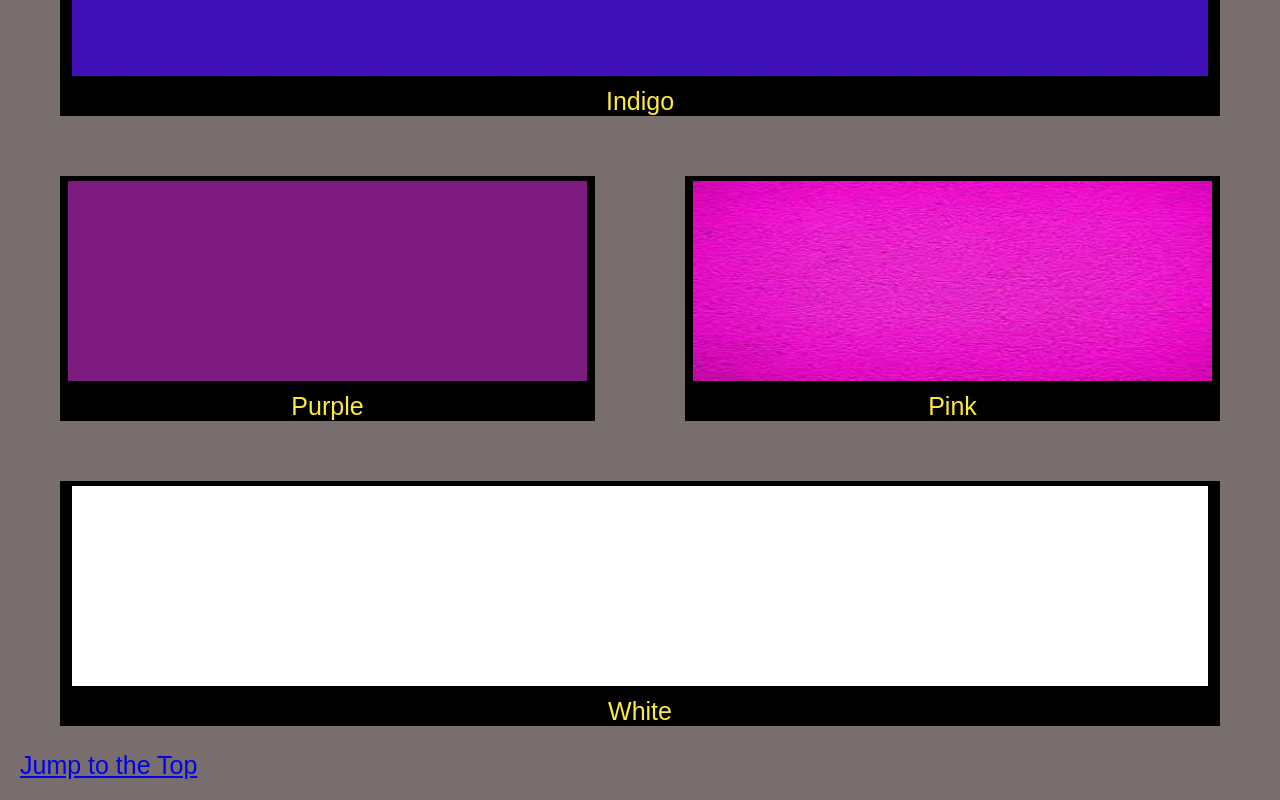
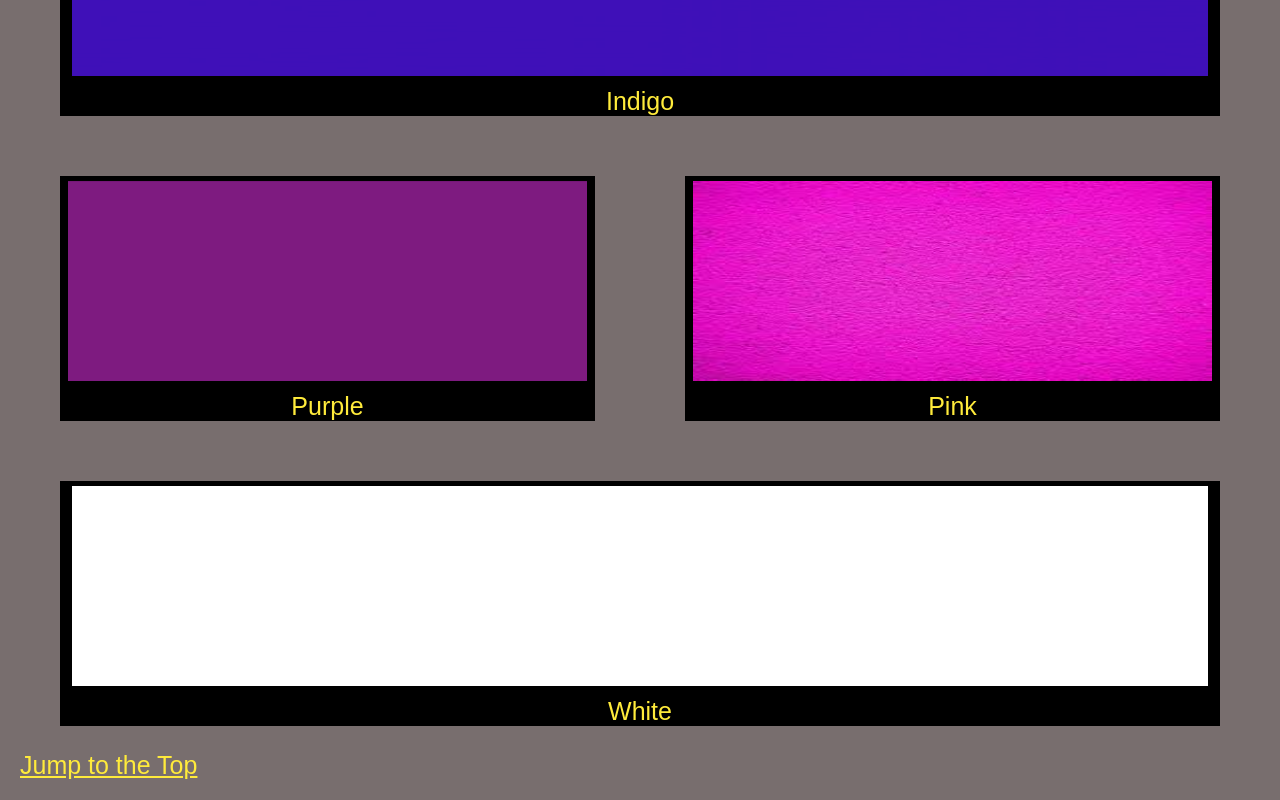
Before and after one commit to Sam-uu/Advanced-Styling-with-Responsive-Design, a plain HTML site: page Week_4/index.html in a window 1280 px wide. Shown: the part 1293-2093 px from the top of the page. Drawn offline with Linux system fonts and the dark colour scheme.

Commit message:
Add week

```diff
--- a/Week_4/css/style.css
+++ b/Week_4/css/style.css
@@ -88,4 +88,7 @@ figure{
     img{
         border: 5px solid black;
     }
+    a{
+        color: #ffeb3b;
+    }
 }
```
